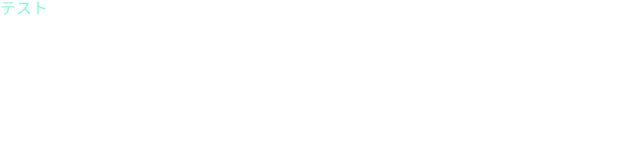
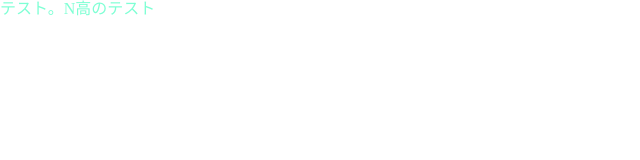
Before and after one commit to en-na/lesson_03N-kou, a plain HTML site: page index.html in a window 1280 px wide. Shown: the whole page, without its empty margins (0-640 px from the left). Drawn offline with nearby package versions, Linux system fonts and the light colour scheme.

Commit message:
Update index.html

```diff
--- a/index.html
+++ b/index.html
@@ -7,5 +7,5 @@
     <link rel="stylesheet" href="css/style.css">
   </head>
   <body>
-      テスト
+      テスト。N高のテスト
   </body>
```
